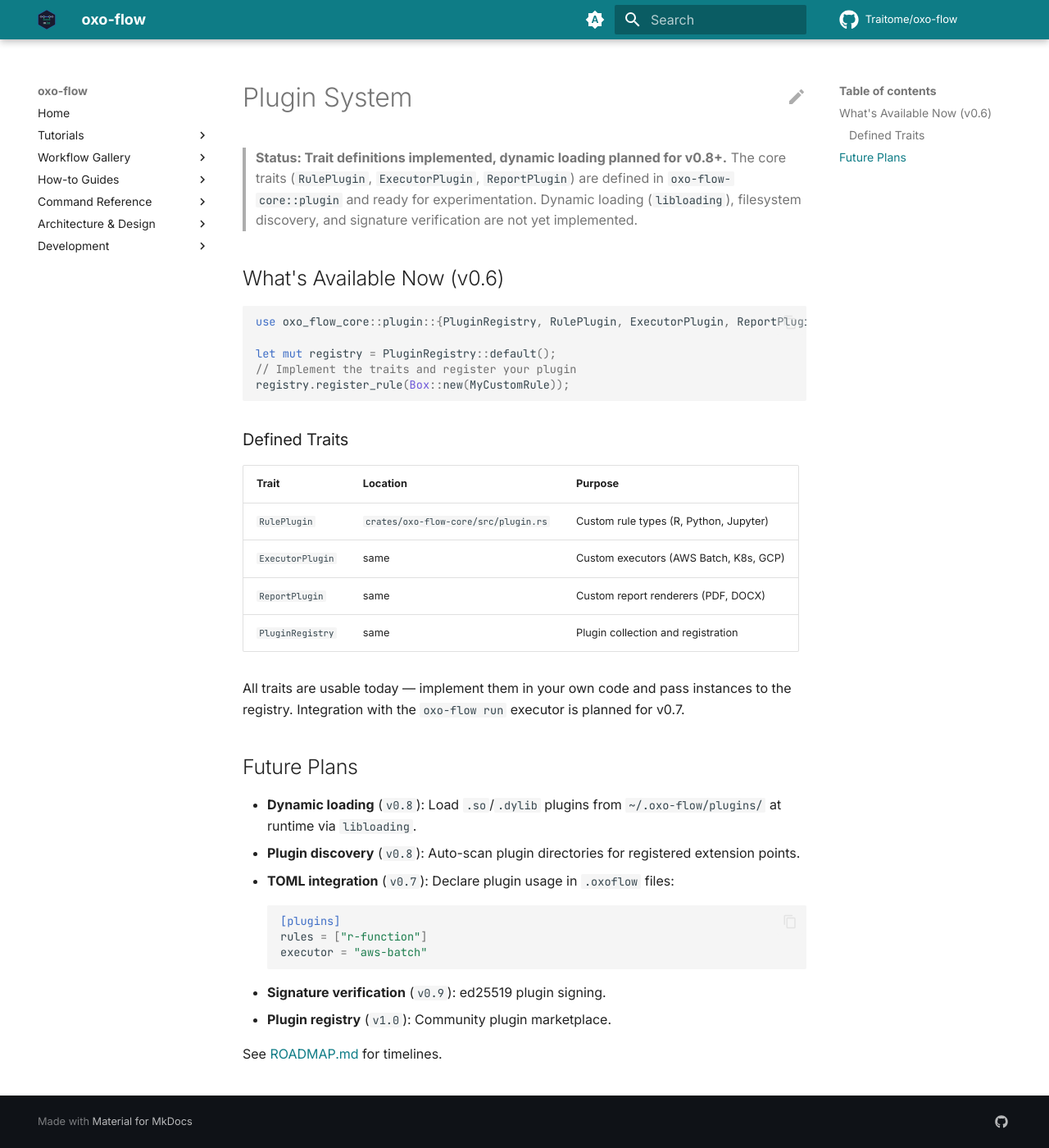
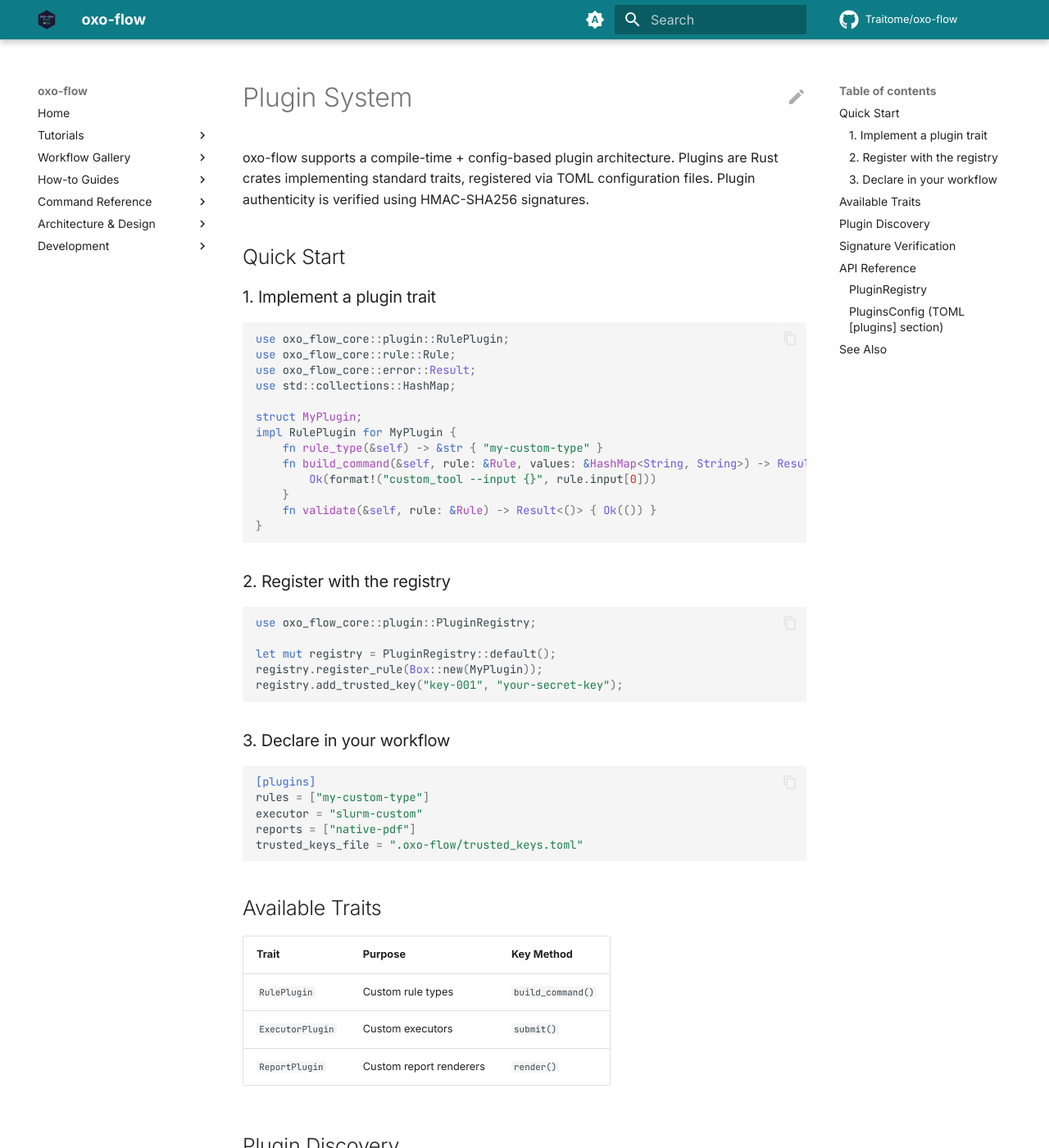
Before and after one commit to Traitome/oxo-flow, an MkDocs documentation site: the page built from docs/guide/src/reference/plugin-system.md, in a window 1280 px wide and 1400 px high. Shown: the whole window at 82% size. Built offline with MkDocs 1.6.1 and Material for MkDocs 9.7.7, drawn with Linux system fonts in a browser that asks for light colours; comment, search, counter and statistics services are not loaded; some of the changed text lies outside the part shown.

Commit message:
docs: update plugin-system.md to reflect full implementation
Co-Authored-By: Claude Opus 4.7 <noreply@anthropic.com>

````diff
--- a/docs/guide/src/reference/plugin-system.md
+++ b/docs/guide/src/reference/plugin-system.md
@@ -1,46 +1,118 @@
 # Plugin System
 
-> **Status: Trait definitions implemented, dynamic loading planned for v0.8+.**
-> The core traits (`RulePlugin`, `ExecutorPlugin`, `ReportPlugin`) are defined
-> in `oxo-flow-core::plugin` and ready for experimentation. Dynamic loading
-> (`libloading`), filesystem discovery, and signature verification are not yet
-> implemented.
+oxo-flow supports a compile-time + config-based plugin architecture. Plugins
+are Rust crates implementing standard traits, registered via TOML configuration
+files. Plugin authenticity is verified using HMAC-SHA256 signatures.
 
-## What's Available Now (v0.6)
+## Quick Start
+
+### 1. Implement a plugin trait
 
 ```rust
-use oxo_flow_core::plugin::{PluginRegistry, RulePlugin, ExecutorPlugin, ReportPlugin};
+use oxo_flow_core::plugin::RulePlugin;
+use oxo_flow_core::rule::Rule;
+use oxo_flow_core::error::Result;
+use std::collections::HashMap;
+
+struct MyPlugin;
+impl RulePlugin for MyPlugin {
+    fn rule_type(&self) -> &str { "my-custom-type" }
+    fn build_command(&self, rule: &Rule, values: &HashMap<String, String>) -> Result<String> {
+        Ok(format!("custom_tool --input {}", rule.input[0]))
+    }
+    fn validate(&self, rule: &Rule) -> Result<()> { Ok(()) }
+}
+```
+
+### 2. Register with the registry
+
+```rust
+use oxo_flow_core::plugin::PluginRegistry;
 
 let mut registry = PluginRegistry::default();
-// Implement the traits and register your plugin
-registry.register_rule(Box::new(MyCustomRule));
+registry.register_rule(Box::new(MyPlugin));
+registry.add_trusted_key("key-001", "your-secret-key");
 ```
 
-### Defined Traits
+### 3. Declare in your workflow
 
-| Trait | Location | Purpose |
-|-------|----------|---------|
-| `RulePlugin` | `crates/oxo-flow-core/src/plugin.rs` | Custom rule types (R, Python, Jupyter) |
-| `ExecutorPlugin` | same | Custom executors (AWS Batch, K8s, GCP) |
-| `ReportPlugin` | same | Custom report renderers (PDF, DOCX) |
-| `PluginRegistry` | same | Plugin collection and registration |
+```toml
+[plugins]
+rules = ["my-custom-type"]
+executor = "slurm-custom"
+reports = ["native-pdf"]
+trusted_keys_file = ".oxo-flow/trusted_keys.toml"
+```
 
-All traits are usable today — implement them in your own code and pass instances
-to the registry. Integration with the `oxo-flow run` executor is planned for v0.7.
+## Available Traits
 
-## Future Plans
+| Trait | Purpose | Key Method |
+|-------|---------|------------|
+| `RulePlugin` | Custom rule types | `build_command()` |
+| `ExecutorPlugin` | Custom executors | `submit()` |
+| `ReportPlugin` | Custom report renderers | `render()` |
 
-- **Dynamic loading** (`v0.8`): Load `.so`/`.dylib` plugins from
-  `~/.oxo-flow/plugins/` at runtime via `libloading`.
-- **Plugin discovery** (`v0.8`): Auto-scan plugin directories for registered
-  extension points.
-- **TOML integration** (`v0.7`): Declare plugin usage in `.oxoflow` files:
-  ```toml
-  [plugins]
-  rules = ["r-function"]
-  executor = "aws-batch"
-  ```
-- **Signature verification** (`v0.9`): ed25519 plugin signing.
-- **Plugin registry** (`v1.0`): Community plugin marketplace.
+## Plugin Discovery
 
-See [ROADMAP.md](https://github.com/Traitome/oxo-flow/blob/main/ROADMAP.md) for timelines.
+Plugins are discovered from `.plugin.toml` files in:
+
+- `~/.oxo-flow/plugins/` — user-level (shared across projects)
+- `<project>/.oxo-flow/plugins/` — project-level
+
+```toml
+# my-plugin.plugin.toml
+name = "my-custom-type"
+version = "1.0.0"
+plugin_type = "rule"
+description = "Custom rule for specialized analysis"
+author = "Your Name"
+command_template = "custom_tool {input} > {output}"
+
+[signature]
+key_id = "key-001"
+value = "a1b2c3d4..."
+```
+
+## Signature Verification
+
+Each plugin manifest can include a `[signature]` section with an HMAC-SHA256
+digest. The registry verifies signatures against trusted keys before loading:
+
+```rust
+registry.add_trusted_key("key-001", "shared-secret-key");
+registry.discover(Some(project_dir))?; // verified plugins only
+```
+
+## API Reference
+
+### `PluginRegistry`
+
+```rust
+impl PluginRegistry {
+    pub fn register_rule(&mut self, plugin: Box<dyn RulePlugin>);
+    pub fn register_executor(&mut self, plugin: Box<dyn ExecutorPlugin>);
+    pub fn register_report(&mut self, plugin: Box<dyn ReportPlugin>);
+    pub fn add_trusted_key(&mut self, key_id: &str, key: &str);
+    pub fn discover(&mut self, project_dir: Option<&Path>) -> Result<usize>;
+    pub fn find_rule(&self, rule_type: &str) -> Option<&dyn RulePlugin>;
+    pub fn find_executor(&self, backend: &str) -> Option<&dyn ExecutorPlugin>;
+    pub fn find_report(&self, renderer: &str) -> Option<&dyn ReportPlugin>;
+}
+```
+
+### `PluginsConfig` (TOML `[plugins]` section)
+
+```rust
+pub struct PluginsConfig {
+    pub rules: Vec<String>,        // Rule plugin types to enable
+    pub executor: Option<String>,  // Executor plugin to use
+    pub reports: Vec<String>,      // Report plugins to enable
+    pub trusted_keys_file: Option<String>, // Path to keys file
+}
+```
+
+## See Also
+
+- [Plugin module source](https://github.com/Traitome/oxo-flow/blob/main/crates/oxo-flow-core/src/plugin.rs)
+- [Rule reference](workflow-format.md)
+- [ROADMAP.md](https://github.com/Traitome/oxo-flow/blob/main/ROADMAP.md)
````
